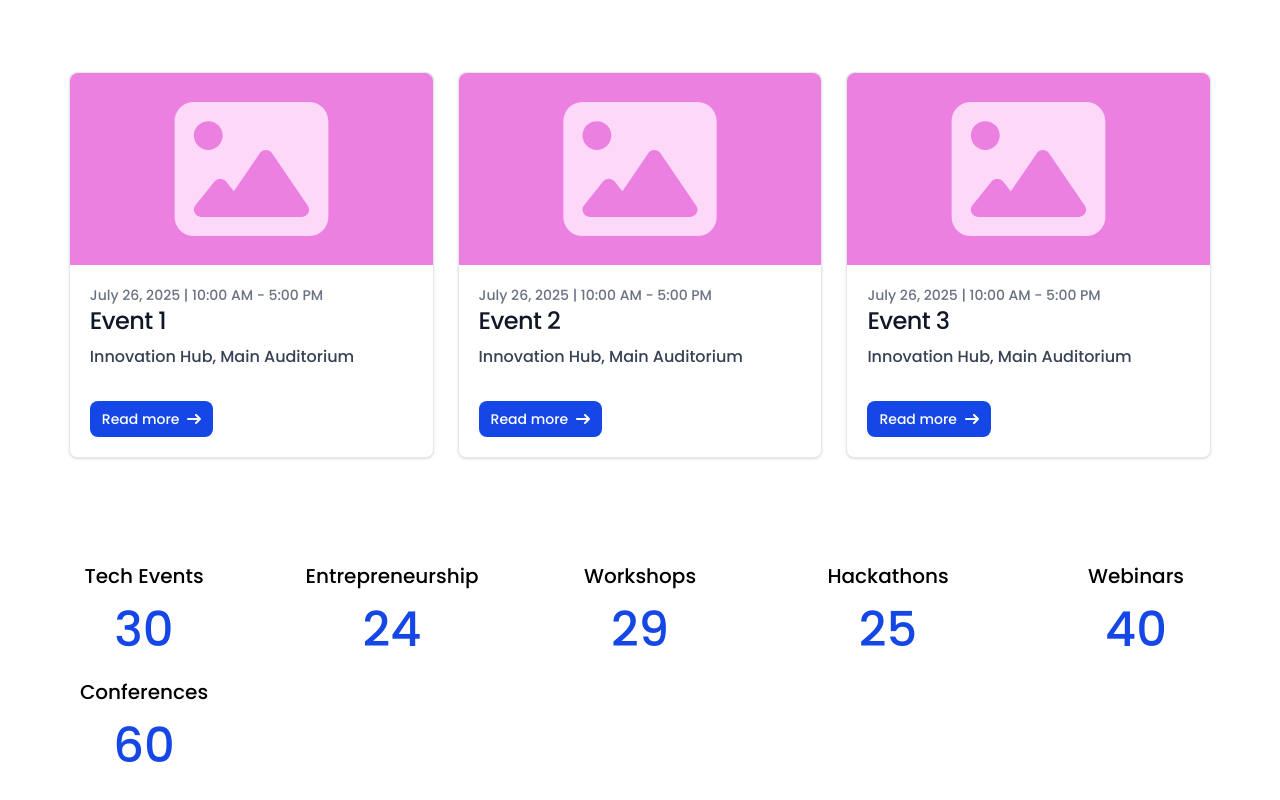
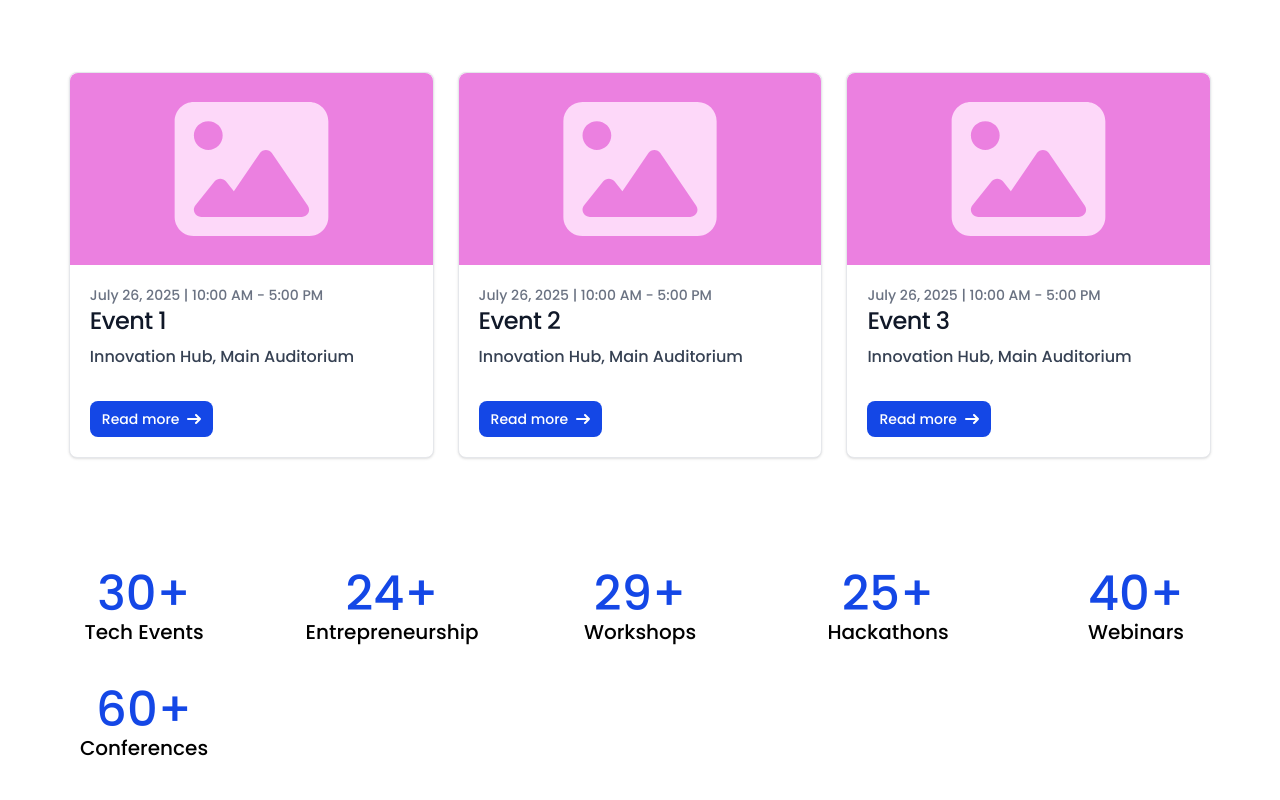
Before and after one commit to VanshComp/IH-WEBSITE, a React (Vite) app: page /portfolio/events in a window 1280 px wide. Shown: the part 792-1592 px from the top of the page. Built offline with nearby package versions, Linux system fonts and the light colour scheme.

Commit message:
added : Project, Startups and Event page

```diff
--- a/src/pages/Ecosystem/Startups.jsx
+++ b/src/pages/Ecosystem/Startups.jsx
@@ -70,7 +70,7 @@ const Startups = () => {
           </p>
         </div>
 
-        <div className="w-40 h-40 sm:w-60 sm:h-60 rotate-45 overflow-hidden">
+        <div className="w-40 h-40 sm:w-60 sm:h-60 rotate-45 overflow-hidden ">
           <img
             src="/arrow-down.png"
             alt=""
@@ -83,7 +83,7 @@ const Startups = () => {
         {cards.map(({ id, href, imgSrc, title, description, readMoreHref }) => (
           <div
             key={id}
-            className="max-w-sm flex flex-col bg-white border border-gray-200 rounded-lg dark:bg-white text-black shadow-sm"
+            className="max-w-sm flex flex-col bg-white border border-gray-200 rounded-lg dark:bg-white text-black shadow-2xl"
           >
             <a href={href}>
               <img
--- a/src/pages/Portfolio/Events.jsx
+++ b/src/pages/Portfolio/Events.jsx
@@ -73,7 +73,7 @@ const Events = () => {
             toggleActions: "play none none none",
           },
           onUpdate: () => {
-            el.innerText = Math.floor(el.innerText);
+            el.innerText = Math.floor(el.innerText) + "+";
           },
         }
       );
@@ -155,15 +155,15 @@ const Events = () => {
       <section className="mt-8 w-full grid grid-cols-2 sm:grid-cols-3 md:grid-cols-5 gap-6 text-center">
         {EventsCategory.map((category, idx) => (
           <div key={idx} className="flex flex-col items-center justify-center">
-            <h3 className="text-xl font-bold mb-2">{category.name}</h3>
             <div
               ref={(el) => {
                 if (el) countRefs.current[idx] = el;
               }}
               className="text-4xl sm:text-5xl font-extrabold text-blue-700 transition-all mt-2"
             >
-              0
+              0+
             </div>
+            <h3 className="text-xl font-bold mb-2">{category.name}</h3>
           </div>
         ))}
       </section>
```
